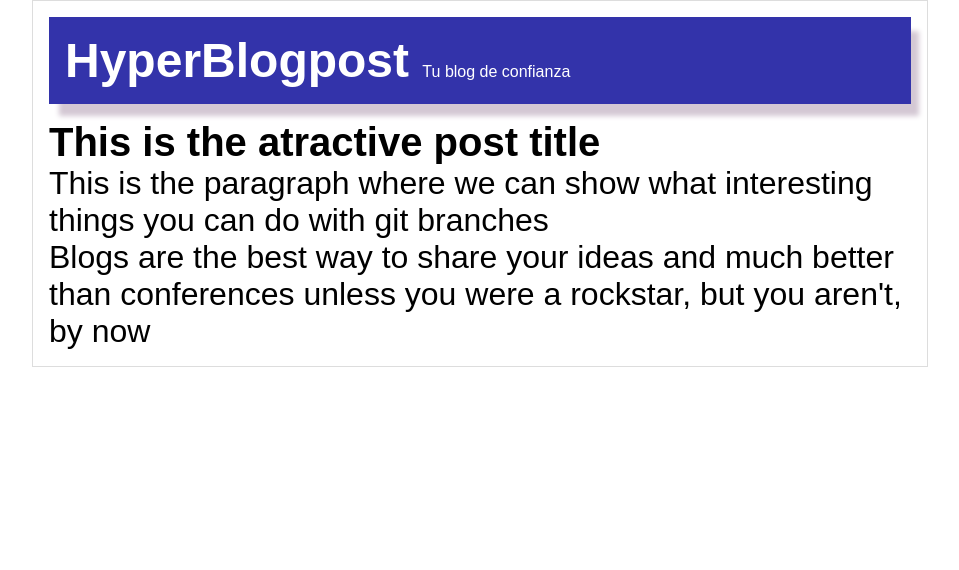
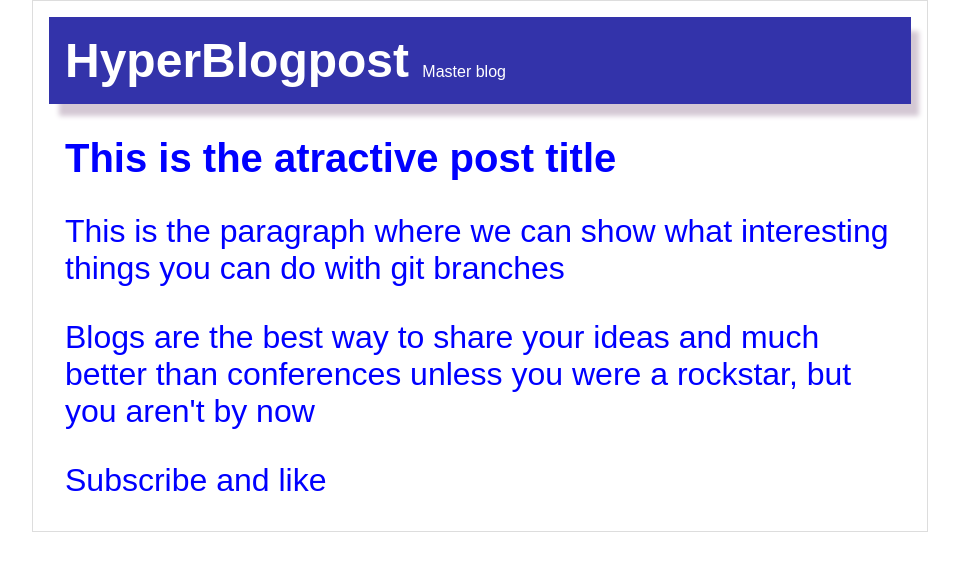
Before and after one commit to ernanvr/myblog, a plain HTML site: page blogpost.html in a window 1280 px wide. Shown: the whole page, without its empty margins (160-1119 px from the left). Drawn offline with Linux system fonts and the light colour scheme.

Commit message:
Agregue subscripcion, cambie la cabecera y cambie fondo a azul

```diff
--- a/blogpost.html
+++ b/blogpost.html
@@ -9,7 +9,7 @@
   <body>
     <div id="container">
       <div id="cabecera">
-        HyperBlogpost <span id="tagline">Tu blog de confianza</span>
+        HyperBlogpost <span id="tagline">Master blog</span>
       </div>
       <div id="post">
         <h1>This is the atractive post title</h1>
@@ -19,8 +19,9 @@
         </p>
         <p>
           Blogs are the best way to share your ideas and much better than
-          conferences unless you were a rockstar, but you aren't, by now
+          conferences unless you were a rockstar, but you aren't by now
         </p>
+        <p>Subscribe and like</p>
       </div>
     </div>
   </body>
--- a/css/style.css
+++ b/css/style.css
@@ -5,7 +5,7 @@
 }
 
 body {
-  color: black;
+  color: blue;
   text-align: left;
   font-family: Arial, Helvetica, sans-serif;
 }
@@ -33,6 +33,11 @@ body {
   margin-bottom: 1rem;
 }
 
+h1,
+p {
+  padding: 1rem;
+}
+
 #tagline {
   font-size: 1rem;
   font-weight: normal;
```
